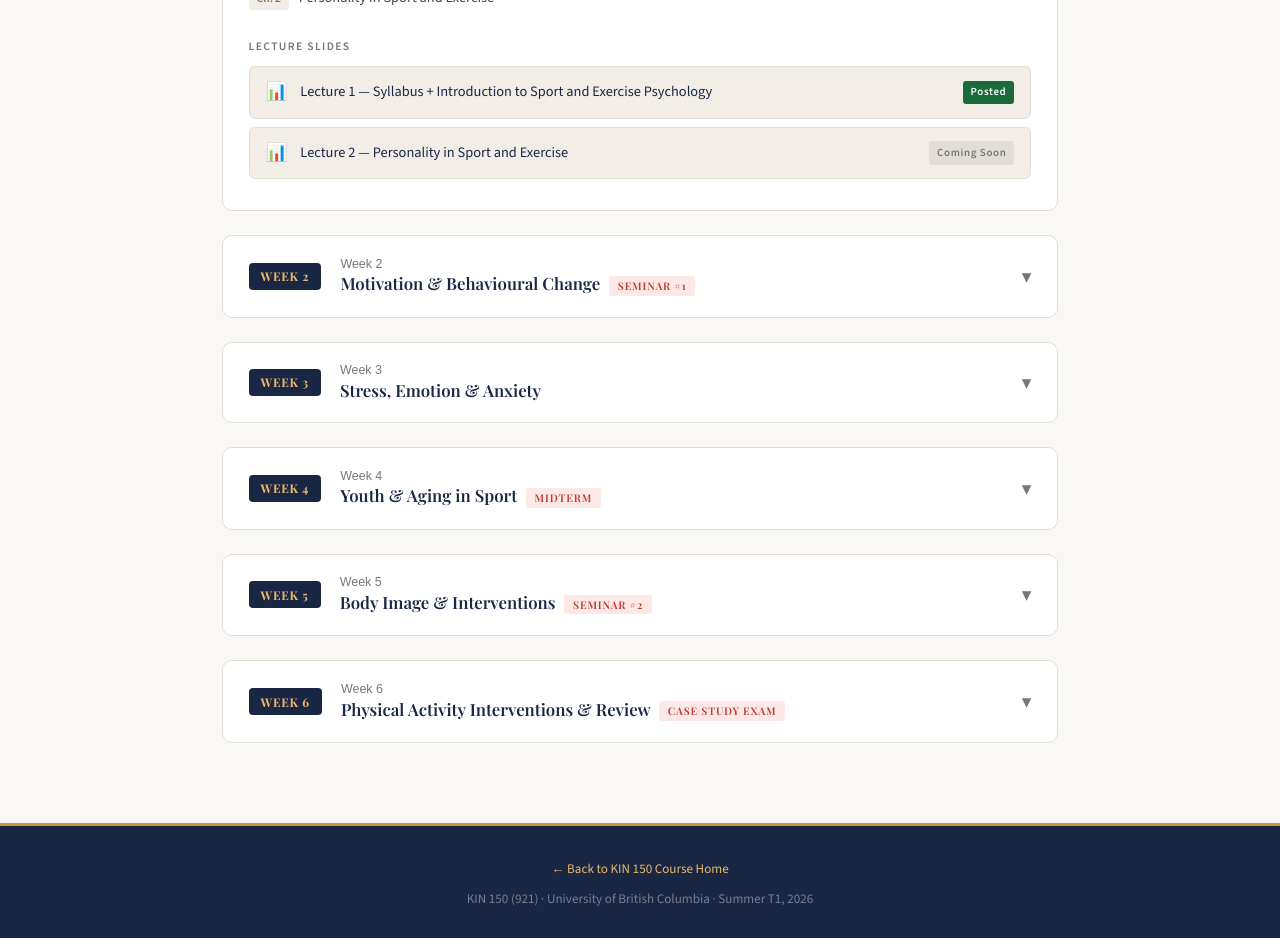
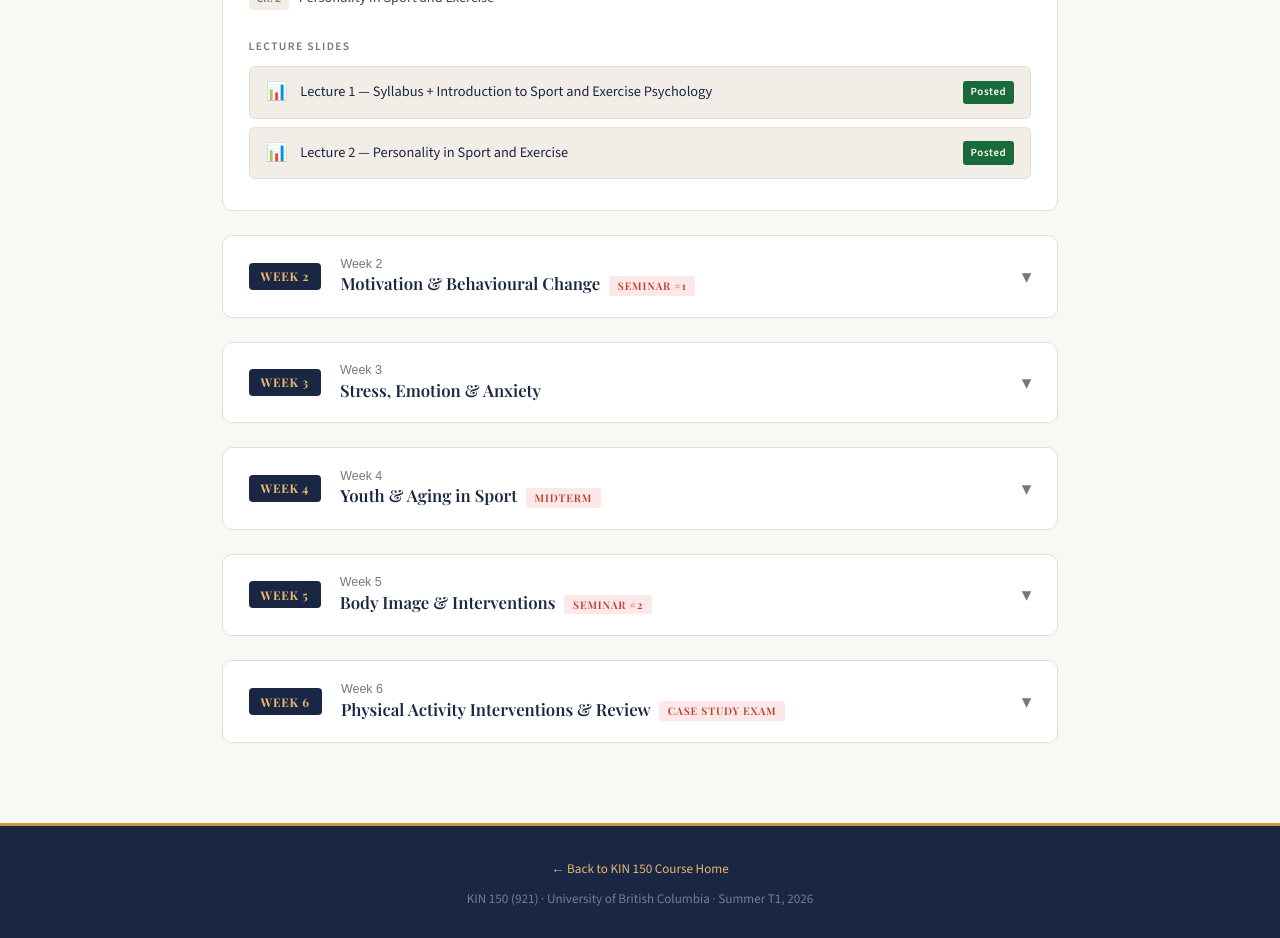
Before and after one commit to kay-anderson-ubc/kin-150-summer-T1-ubc, a plain HTML site: page modules.html in a window 1280 px wide. Shown: the part 860-1798 px from the top of the page. Drawn offline with nearby package versions, Linux system fonts and the light colour scheme.

Commit message:
modules.html

```diff
--- a/modules.html
+++ b/modules.html
@@ -200,10 +200,10 @@
             <span class="slide-name">Lecture 1 — Syllabus + Introduction to Sport and Exercise Psychology</span>
             <span class="slide-badge posted">Posted</span>
           </a>
-          <a class="slide-item" href="#" onclick="return false;">
+          <a class="slide-item" href="https://ubcca-my.sharepoint.com/:p:/g/personal/kayj98_student_ubc_ca/IQBOo6JZZic4R6N6u69BDXQAAXJx1XlfDWuZ5XfptP95ObE?e=cAtp4C" target="_blank">
             <span class="slide-icon">📊</span>
             <span class="slide-name">Lecture 2 — Personality in Sport and Exercise</span>
-            <span class="slide-badge coming">Coming Soon</span>
+            <span class="slide-badge posted">Posted</span>
           </a>
         </div>
       </div>
```
